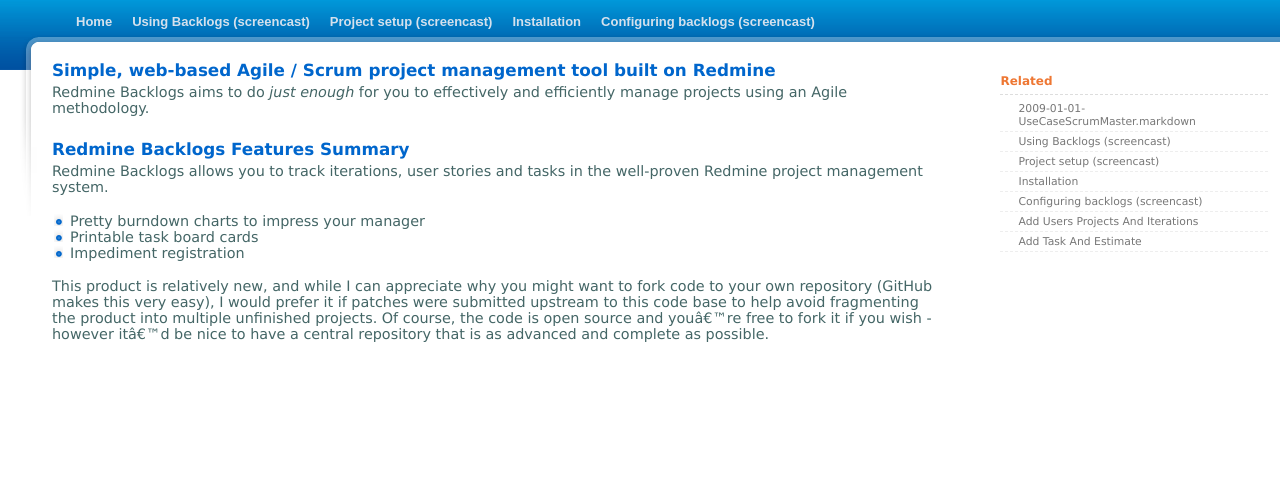
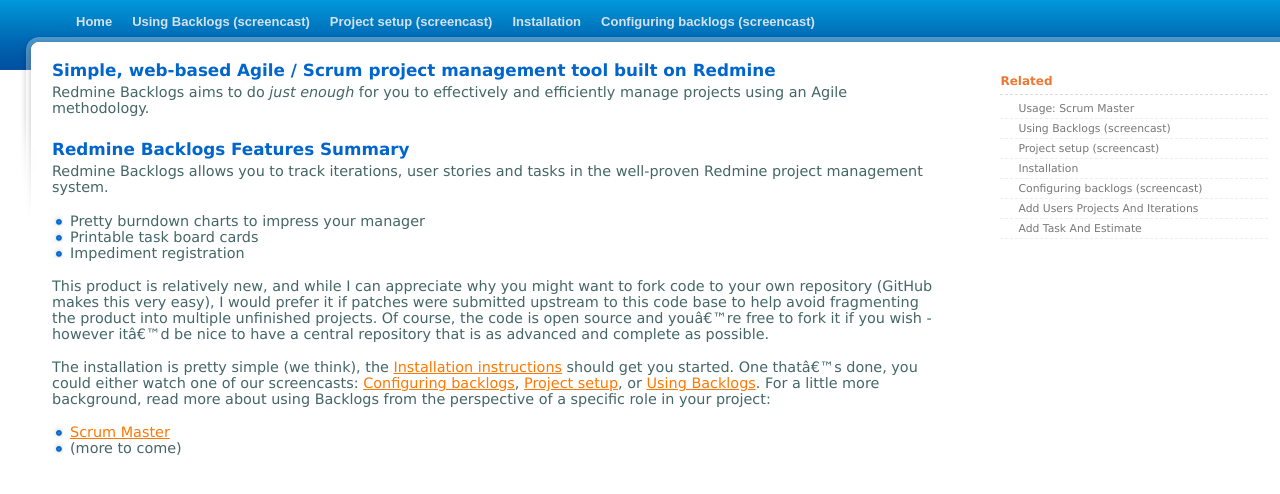
Before and after one commit to backlogs/www, a Jekyll site: the page built from _posts/2009-01-01-index.markdown, in a window 1280 px wide. Shown: the top 494 px of the page. Built offline with Jekyll 4.4.1, drawn with Linux system fonts in a browser that asks for light colours.

Commit message:
Links from home page to use-case page

```diff
--- a/_posts/2009-01-01-UseCaseScrumMaster.markdown
+++ b/_posts/2009-01-01-UseCaseScrumMaster.markdown
@@ -1,6 +1,6 @@
 ---
 title: You are the Scrum Master
-name: Usage: Scrum Master
+name: "Usage: Scrum Master"
 layout: default
 ---
 ## You are the Scrum Master
--- a/_posts/2009-01-01-index.markdown
+++ b/_posts/2009-01-01-index.markdown
@@ -22,3 +22,13 @@ easy), I would prefer it if patches were submitted upstream to this code base to
 avoid fragmenting the product into multiple unfinished projects. Of
 course, the code is open source and you're free to fork it if you wish - however it'd be nice to have a central repository that is as
 advanced and complete as possible.
+
+The installation is pretty simple (we think), the [Installation instructions](Installation.html) should get you started. One that's
+done, you could either watch one of our screencasts: [Configuring backlogs](BacklogsConfiguration),
+[Project setup](SettingUpYourProject.html), or [Using
+Backlogs](Usage.html). For a little more background, read more about
+using Backlogs from the perspective of a specific role in your
+project:
+
+- [Scrum Master](UsecaseScrumMaster.html)
+- (more to come)
```
